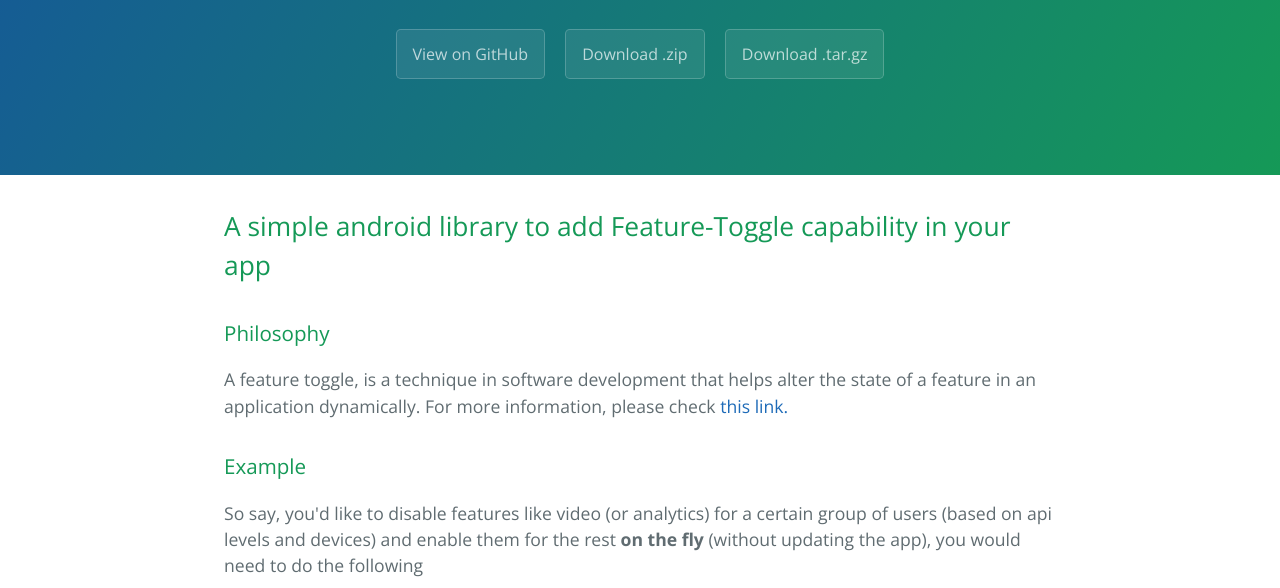
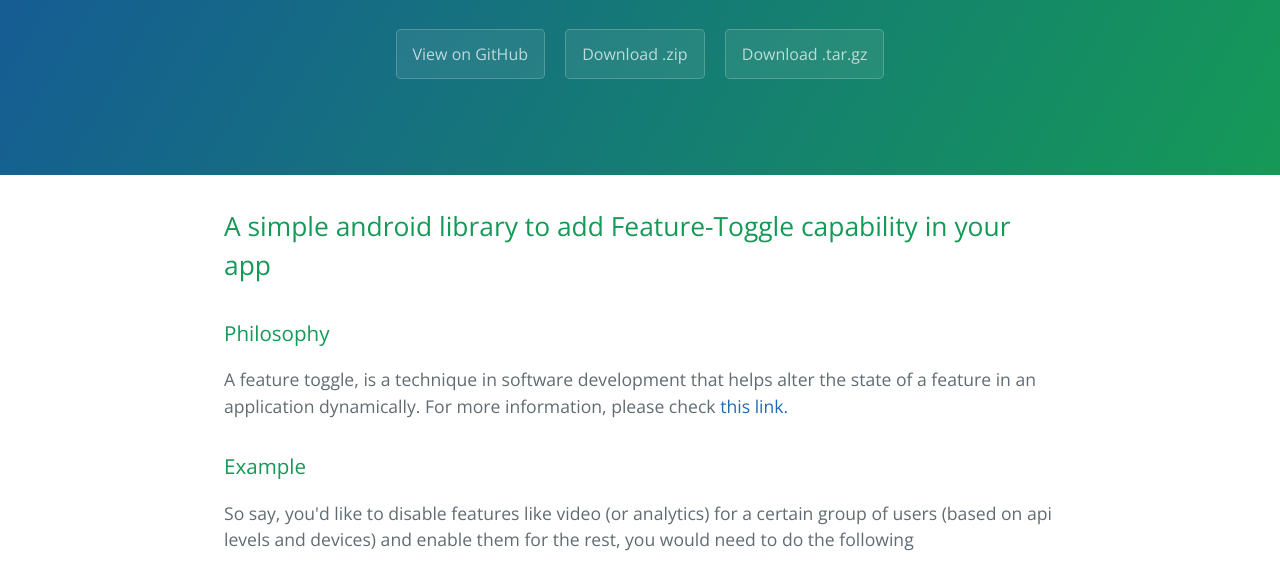
Before and after one commit to s0h4m/toggle, a plain HTML site: page index.html in a window 1280 px wide. Shown: the part 208-796 px from the top of the page. Drawn offline with nearby package versions, Linux system fonts and the light colour scheme.

```diff
--- a/index.html
+++ b/index.html
@@ -30,7 +30,7 @@
 <h3>
 <a id="example" class="anchor" href="#example" aria-hidden="true"><span aria-hidden="true" class="octicon octicon-link"></span></a>Example</h3>
 
-<p>So say, you'd like to disable features like video (or analytics) for a certain group of users (based on api levels and devices) and enable them for the rest <b>on the fly</b> (without updating the app), you would need to do the following</p>
+<p>So say, you'd like to disable features like video (or analytics) for a certain group of users (based on api levels and devices) and enable them for the rest, you would need to do the following</p>
 
 <h4>
 <a id="step-1-create-a-configuration-file-in-the-following-json-format-and-host-it-somewhere-on-your-server-s3-etc" class="anchor" href="#step-1-create-a-configuration-file-in-the-following-json-format-and-host-it-somewhere-on-your-server-s3-etc" aria-hidden="true"><span aria-hidden="true" class="octicon octicon-link"></span></a>Step 1: Create a configuration file in the following json format and host it somewhere (on your server, S3, etc.)</h4>
```
